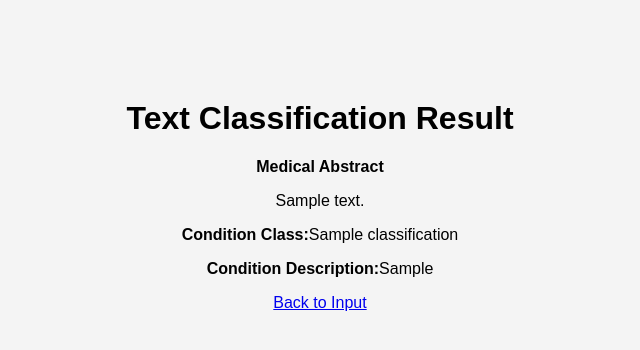
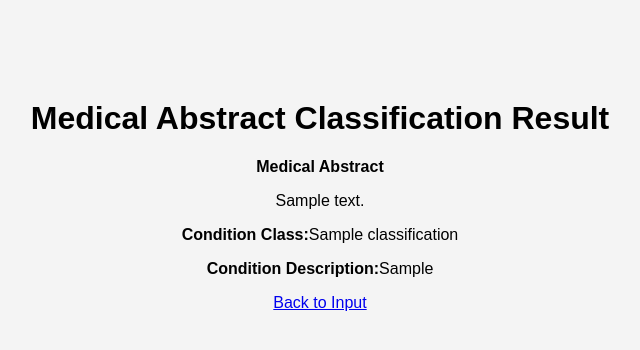
Before and after one commit to aliadalal/medical_abstract_classification, a Flask app: template Glia/templates/result.html in a window 1280 px wide. Shown: the top 350 px of the page, without its empty margins (320-960 px from the left). Run offline with Flask 3, Linux system fonts and the light colour scheme; the template is opened without the code that fills it: most values are stand-ins (such as "Sample title", 1, 10 or a date in 2020); parts of the project's set-up code (start-up, migrations or seed data) failed here and were passed over.

Commit message:
Add files via upload

```diff
--- a/Glia/templates/result.html
+++ b/Glia/templates/result.html
@@ -7,7 +7,7 @@
 </head>
 <body>
     <div class="container">
-        <h1>Text Classification Result</h1>
+        <h1>Medical Abstract Classification Result</h1>
         <p><strong>Medical Abstract</strong></p>
         <p>{{ text }}</p>
         <p><strong>Condition Class:</strong>{{ classification }}</p>
```
